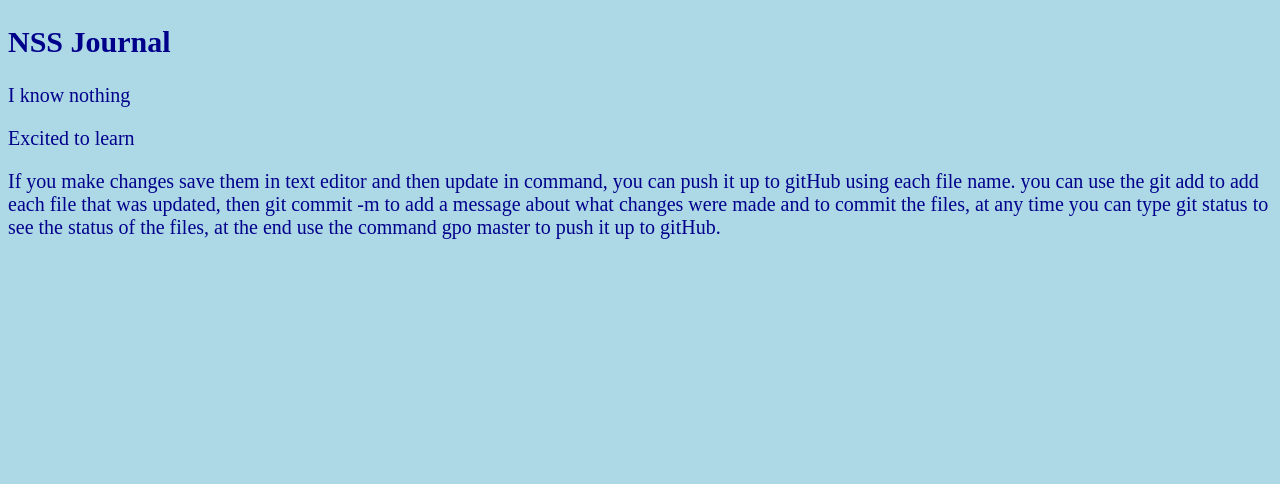
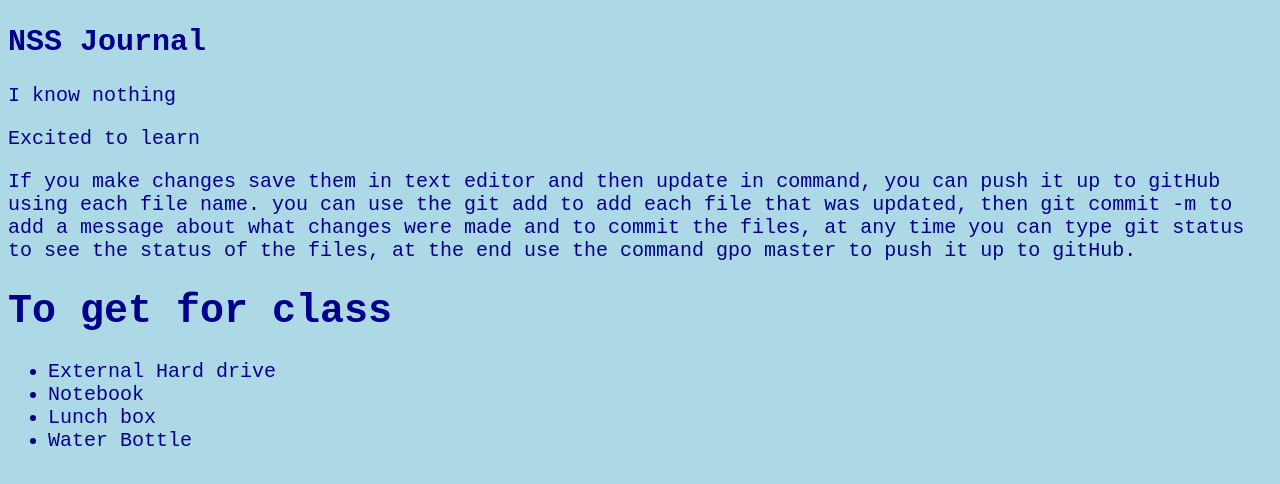
Before and after one commit to ncox2011/my-journal, a plain HTML site: page index.html in a window 1280 px wide. Drawn offline with Linux system fonts and the light colour scheme.

Commit message:
adding more to test out CSS

```diff
--- a/index.html
+++ b/index.html
@@ -15,6 +15,11 @@
           you can use the git add to add each file that was updated, then git commit -m to add a message about what changes were made
           and to commit the files, at any time you can type git status to see the status of the files, at the end use the command gpo master
           to push it up to gitHub.</p>
+    <h1>To get for class</h1>
+       <ul><li>External Hard drive</li>
+       <li>Notebook</li>
+       <li>Lunch box</li>
+       <li>Water Bottle</li></ul>
       <script src='main.js'></script>
 </body>
 </html>
--- a/main.css
+++ b/main.css
@@ -1,4 +1,4 @@
-body { font-style: typewriter;
+body { font-family: 'Courier New', Courier, monospace;
 background-color: lightblue;
 font-size: 20px;
 color: darkblue;
```
